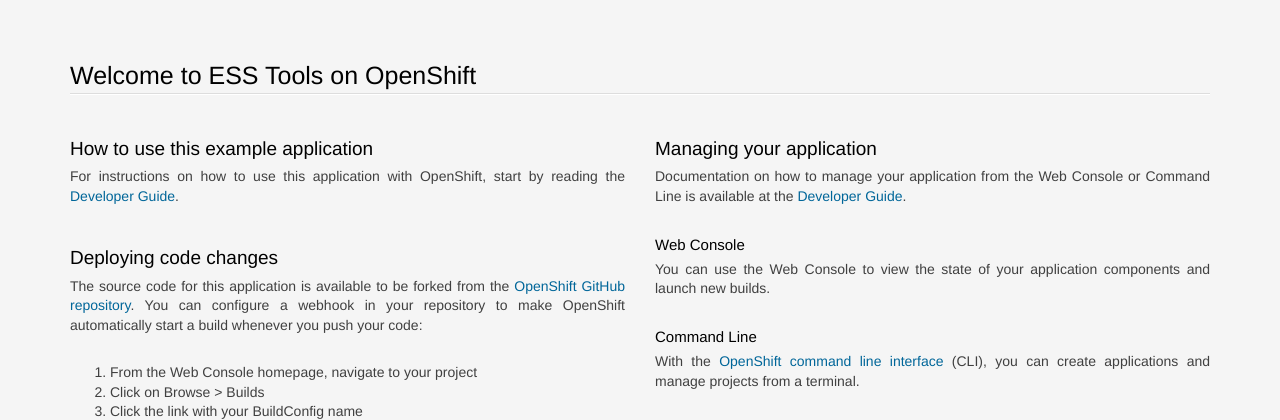
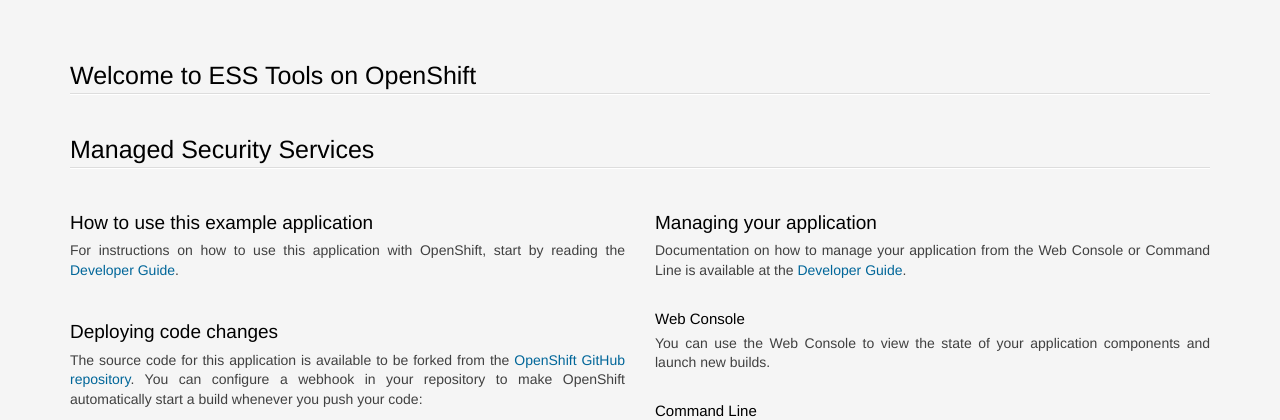
Before and after one commit to lsmiley/django-ex-ess-tools, a Django app: page / in a window 1280 px wide. Shown: the top 420 px of the page. Run offline with Django 3.2, Linux system fonts and the light colour scheme; data comes from the database, SQL or seed files in the repository; some libraries are stand-ins or nearby versions.

Commit message:
Initial commit

```diff
--- a/welcome/templates/welcome/index.html
+++ b/welcome/templates/welcome/index.html
@@ -213,6 +213,7 @@
 <section class='container'>
           <hgroup>
             <h1>Welcome to ESS Tools on OpenShift</h1>
+              <h1>Managed Security Services</h1>
           </hgroup>
 
 
```
